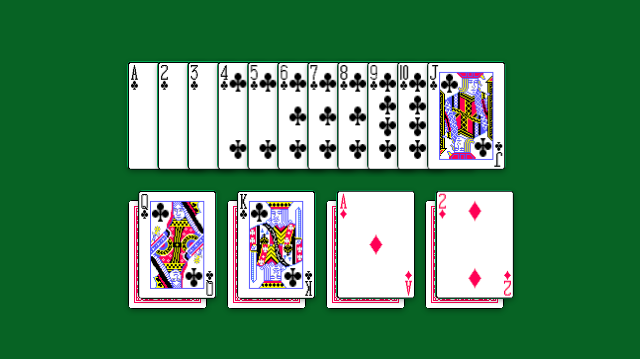
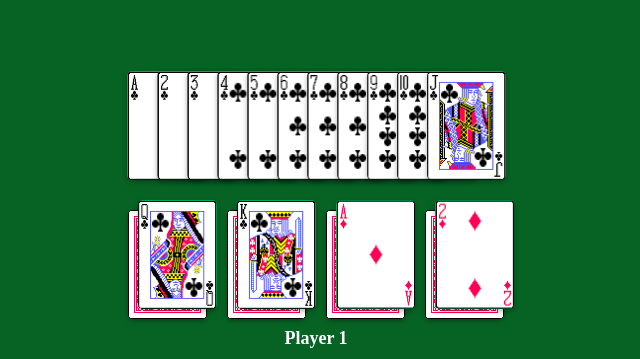
Before and after one commit to lepermessiah21m/tens-card-game, a website: page index.html in a window 1280 px wide. Shown: the part 441-800 px from the top of the page, without its empty margins (324-964 px from the left). Drawn offline with Linux system fonts and the light colour scheme.

Commit message:
Added player 1 label and repositioned cards

```diff
--- a/index.html
+++ b/index.html
@@ -9,6 +9,7 @@
 <body>
     <div id="game-board">
         <div id="card-container"></div>
+        <div id="player-label">Player 1</div>
     </div>
     <script src="script.js"></script>
 </body>
--- a/styles.css
+++ b/styles.css
@@ -6,9 +6,11 @@ body {
 
 #game-board {
     display: flex;
-    justify-content: center;
-    align-items: flex-end;
+    flex-direction: column;
+    justify-content: flex-end;
+    align-items: center;
     height: 100vh;
+    position: relative;
 }
 
 #card-container {
@@ -16,7 +18,7 @@ body {
     display: flex;
     flex-direction: column;
     align-items: center;
-    margin-bottom: 20px;
+    margin-bottom: 10px;
 }
 
 .card {
@@ -50,3 +52,14 @@ body {
 #face-down-row .card:first-child {
     margin-left: 0;
 }
+
+#player-label {
+    text-align: center;
+    font-size: 18px;
+    font-weight: bold;
+    color: white;
+    position: absolute;
+    bottom: 10px;
+    left: 50%;
+    transform: translateX(-50%);
+}
```
